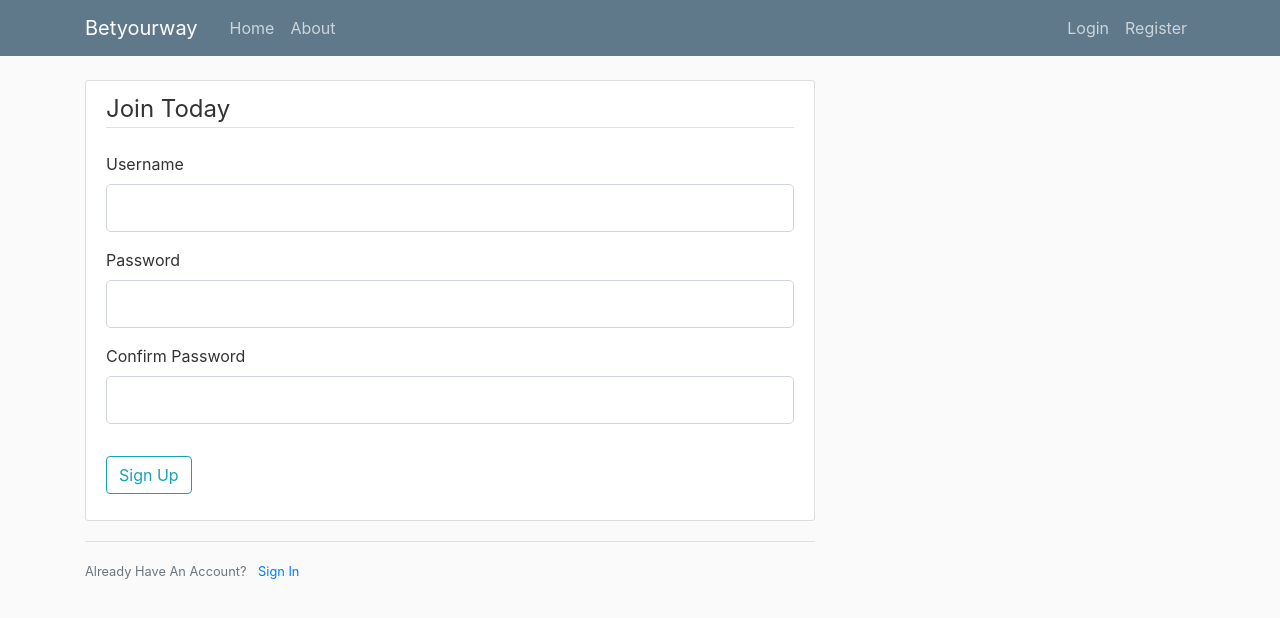
After one commit to Krishna5972/betting_simulator, a Flask app: page /register in a window 1280 px wide. The commit adds this page. Shown: the top 618 px of the page. Run offline with Flask 2, Linux system fonts and the light colour scheme; some libraries are stand-ins or nearby versions.

Commit message:
added login and register pages

```diff
--- /dev/null
+++ b/forms.py
@@ -0,0 +1,21 @@
+from flask_wtf import FlaskForm
+from wtforms import StringField, PasswordField, SubmitField, BooleanField
+from wtforms.validators import DataRequired, Length, Email, EqualTo
+
+
+class RegistrationForm(FlaskForm):
+    username = StringField('Username',
+                           validators=[DataRequired(), Length(min=2, max=20)])
+
+    password = PasswordField('Password', validators=[DataRequired()])
+    confirm_password = PasswordField('Confirm Password',
+                                     validators=[DataRequired(), EqualTo('password')])
+    submit = SubmitField('Sign Up')
+
+
+class LoginForm(FlaskForm):
+    username = StringField('Username',
+                        validators=[DataRequired(), Length(min=2, max=20)])
+    password = PasswordField('Password', validators=[DataRequired()])
+    remember = BooleanField('Remember Me')
+    submit = SubmitField('Login')
--- a/simulator.py
+++ b/simulator.py
@@ -1,8 +1,10 @@
-from flask import Flask,render_template
+from flask import Flask,render_template,url_for, flash, redirect
+from forms import RegistrationForm, LoginForm
+
 from os import environ
 
 app=Flask(__name__)
-
+app.config['SECRET_KEY'] = '5791628bb0b13ce0c676dfde280ba245'
 
 open_bet_ids=[1,4,21,99]
 
@@ -16,6 +18,27 @@ def about():
     return render_template('about.html',title='About')
 
 
+@app.route("/register", methods=['GET', 'POST'])
+def register():
+    form = RegistrationForm()
+    if form.validate_on_submit():
+        flash(f'Account created for {form.username.data}!', 'success')
+        return redirect(url_for('home'))
+    return render_template('register.html', title='Register', form=form)
+
+
+@app.route("/login", methods=['GET', 'POST'])
+def login():
+    form = LoginForm()
+    if form.validate_on_submit():
+        if form.username.data == 'krishna5972' and form.password.data == 'password':
+            flash('You have been logged in!', 'success')
+            return redirect(url_for('index'))
+        else:
+            flash('Login Unsuccessful. Please check username and password', 'danger')
+    return render_template('login.html', title='Login', form=form)
+
+
 def main():
     HOST = environ.get('SERVER_HOST', 'localhost')
     try:
--- a/templates/layout.html
+++ b/templates/layout.html
@@ -41,6 +41,15 @@
     <main role="main" class="container">
       <div class="row">
         <div class="col-md-8">
+          {% with messages = get_flashed_messages(with_categories=true) %}
+            {% if messages %}
+              {% for category, message in messages %}
+                <div class="alert alert-{{ category }}">
+                  {{ message }}
+                </div>
+              {% endfor %}
+            {% endif %}
+          {% endwith %}
           {% block content %}{% endblock %}
         </div>
       </div>
--- /dev/null
+++ b/templates/register.html
@@ -0,0 +1,60 @@
+{% extends "layout.html" %}
+{% block content %}
+    <div class="content-section">
+        <form method="POST" action="">
+            {{ form.hidden_tag() }}
+            <fieldset class="form-group">
+                <legend class="border-bottom mb-4">Join Today</legend>
+                <div class="form-group">
+                    {{ form.username.label(class="form-control-label") }}
+
+                    {% if form.username.errors %}
+                        {{ form.username(class="form-control form-control-lg is-invalid") }}
+                        <div class="invalid-feedback">
+                            {% for error in form.username.errors %}
+                                <span>{{ error }}</span>
+                            {% endfor %}
+                        </div>
+                    {% else %}
+                        {{ form.username(class="form-control form-control-lg") }}
+                    {% endif %}
+                </div>
+
+                <div class="form-group">
+                    {{ form.password.label(class="form-control-label") }}
+                    {% if form.password.errors %}
+                        {{ form.password(class="form-control form-control-lg is-invalid") }}
+                        <div class="invalid-feedback">
+                            {% for error in form.password.errors %}
+                                <span>{{ error }}</span>
+                            {% endfor %}
+                        </div>
+                    {% else %}
+                        {{ form.password(class="form-control form-control-lg") }}
+                    {% endif %}
+                </div>
+                <div class="form-group">
+                    {{ form.confirm_password.label(class="form-control-label") }}
+                    {% if form.confirm_password.errors %}
+                        {{ form.confirm_password(class="form-control form-control-lg is-invalid") }}
+                        <div class="invalid-feedback">
+                            {% for error in form.confirm_password.errors %}
+                                <span>{{ error }}</span>
+                            {% endfor %}
+                        </div>
+                    {% else %}
+                        {{ form.confirm_password(class="form-control form-control-lg") }}
+                    {% endif %}
+                </div>
+            </fieldset>
+            <div class="form-group">
+                {{ form.submit(class="btn btn-outline-info") }}
+            </div>
+        </form>
+    </div>
+    <div class="border-top pt-3">
+        <small class="text-muted">
+            Already Have An Account? <a class="ml-2" href="{{ url_for('login') }}">Sign In</a>
+        </small>
+    </div>
+{% endblock content %}
```
Also changed, not shown: templates/login.html (added, +52 -0 lines).
